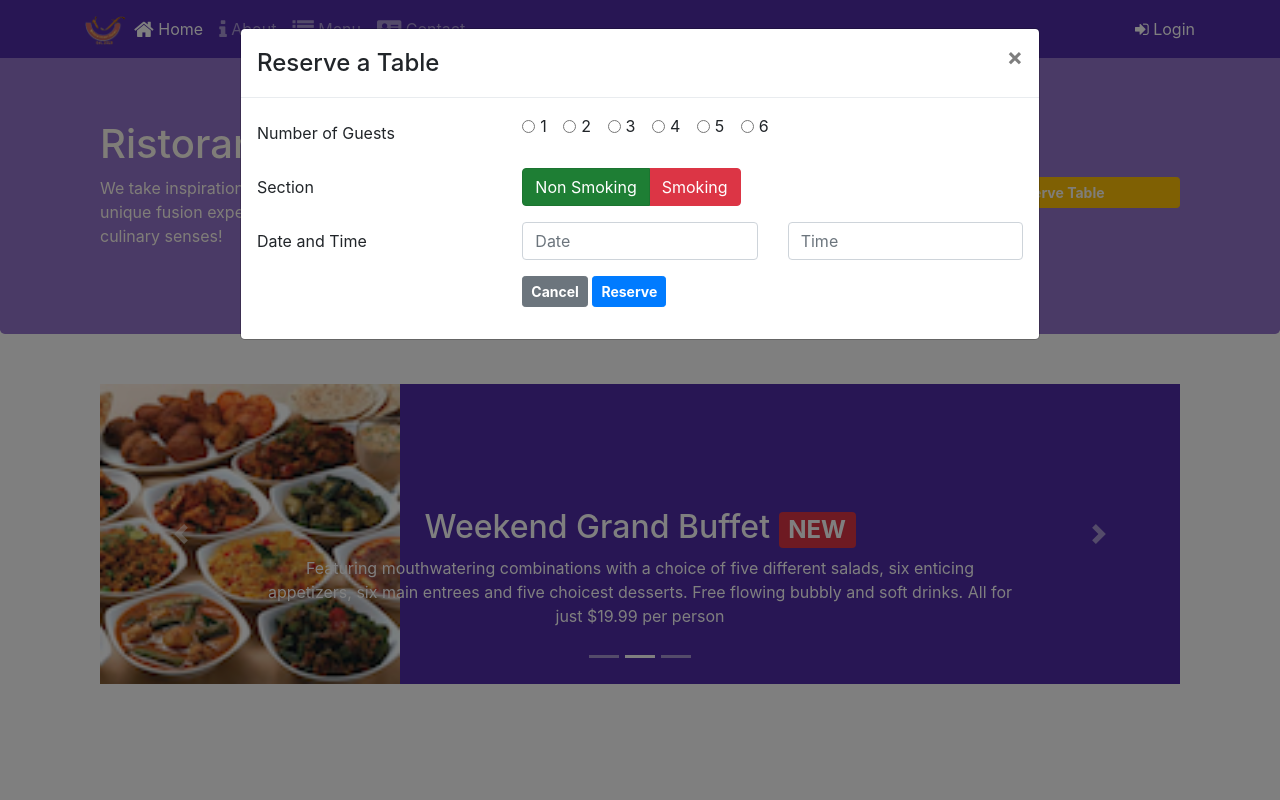
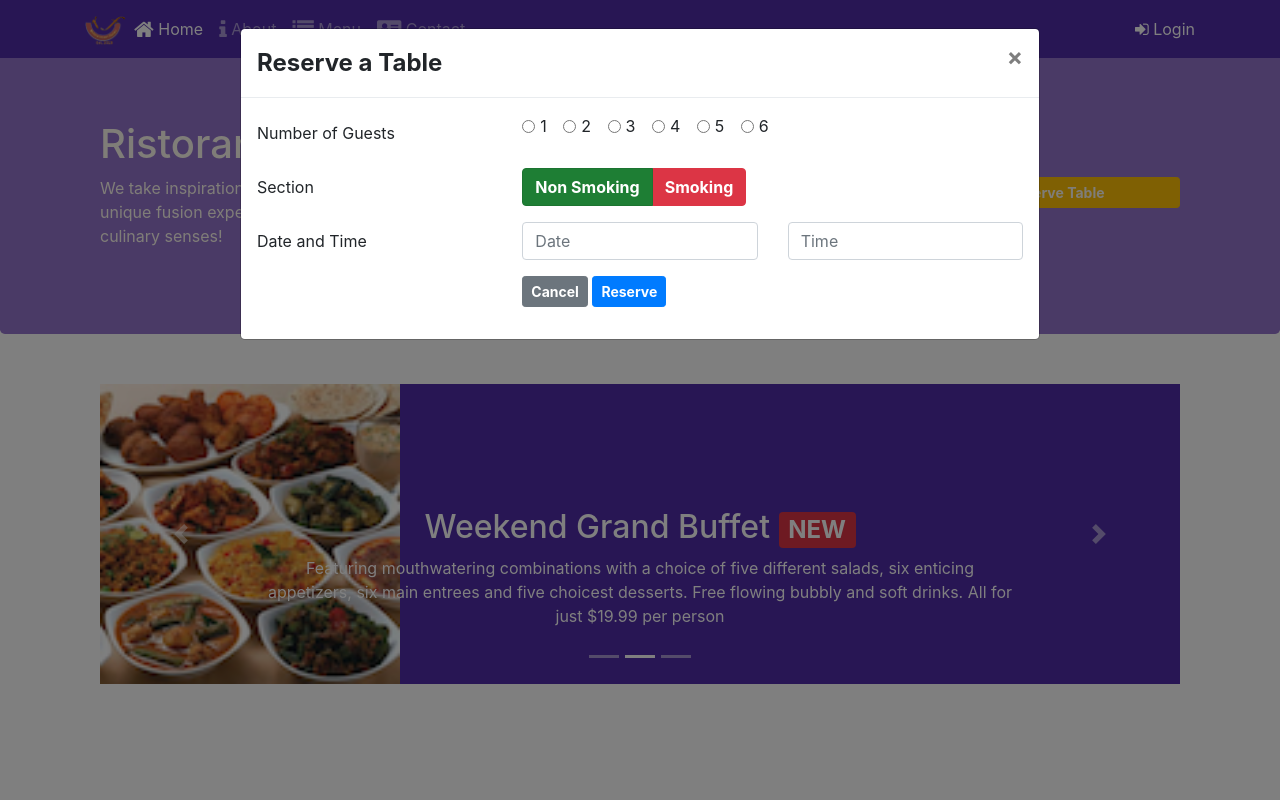
Before and after one commit to simonavilav/bs4-project, a website: page index.html in a window 1280 px wide. Both pictures are taken after a click on the button "Reserve Table". Shown: the top 800 px of the page. Drawn offline with nearby package versions, Linux system fonts and the light colour scheme.

Commit message:
Minor changes.

```diff
--- a/index.html
+++ b/index.html
@@ -80,7 +80,7 @@
         <div class="modal-dialog modal-lg" role="content">
             <div class="modal-content">
                 <div class="modal-header">
-                    <h4 class="modal-title">Reserve a Table</h4>
+                    <h4 class="modal-title"><strong>Reserve a Table</strong></h4>
                     <button type="button" class="close" data-dismiss="modal">
                         &times;
                     </button>
@@ -130,11 +130,11 @@
                                 <div class="btn-group btn-group-toggle" data-toggle="buttons">
                                     <label class="btn btn-success active">
                                         <input type="radio" name="section" id="nonsmoking" autocomplete="off" checked>
-                                        Non Smoking
+                                        <strong>Non Smoking</strong>
                                     </label>
                                     <label class="btn btn-danger">
                                         <input type="radio" name="section" id="smoking" autocomplete="off">
-                                        Smoking
+                                        <strong>Smoking</strong>
                                     </label>
                                 </div>
                             </div>
```
